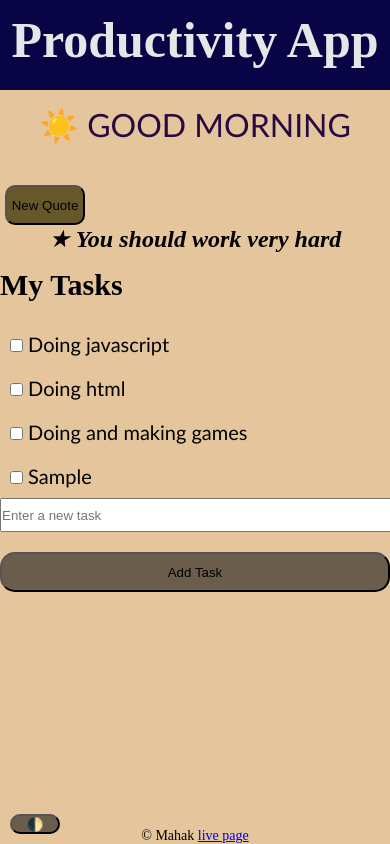
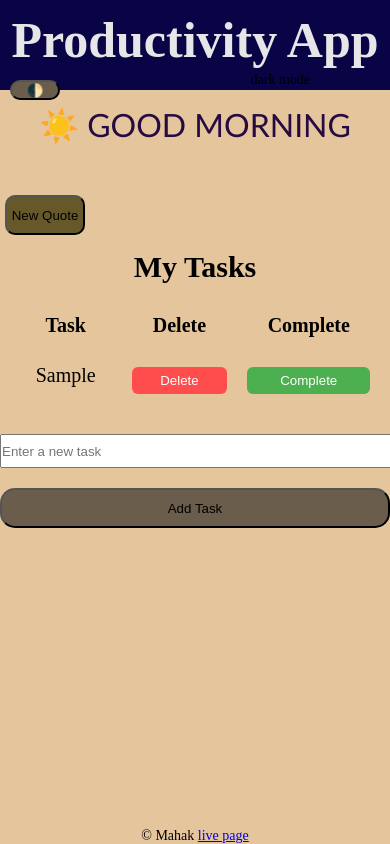
Before and after one commit to Mahak96/productivity-app-, a plain HTML site: page index.html in a window 390 px wide. Both pictures are taken after typing "Sample" into the empty fields and a click on the button "Add Task". Drawn offline with Linux system fonts and the light colour scheme.

Commit message:
Updated website

```diff
--- a/index.html
+++ b/index.html
@@ -9,33 +9,44 @@
 <body>
     <header>
     <h1> Productivity App </h1>
+    <br>
+  <p id="dark">dark mode</p>
+
+<button id="toggle">&#127763  </button>
+
     </header>
+
     <main>
     <section id="greeting">&#128075; Goood Morning Mahak
     </section>
     <section id="quotes">
-  <!-- <h2>Motivational Quote</h2> -->
-  <button id="new-quote">New Quote</button><p id="quote"> &#9733<b> You should work very hard</b></p>
+
+  <button id="new-quote">New Quote</button><p id="quote"> </p>
 
    </section>
 
-    <section id="task">
+    <section id="task" >
         <h2 >My Tasks</h2>
-        <ul id="list">
-        <li class="ti"><input type="checkbox" /> Doing javascript</li>
-        <li class="ti"> <input type="checkbox"/> Doing html</li>
-        <li class="ti"><input type="checkbox"/> Doing and making games</li>
-          </ul>
+       <table id="table">
+  <thead>
+    <tr>
+      <th>Task</th>
+      <th>Delete</th>
+      <th>Complete</th>
+    </tr>
+  </thead>
+  <tbody>
+  </tbody>
+</table>
+
   <input id="input" type="text" placeholder="Enter a new task" />
   <button id="taskbut" >Add Task</button>
 
 </section>
 <br>
-<section>
-<button id="toggle">&#127763  </button>
-</section>
+
 </main>
-        <footer>&copy; Mahak <a href="..."> live page</a></footer>
+        <footer>&copy; Mahak <a href="https://mahak96.github.io/productivity-app-/"> live page</a></footer>
 <script src="script.js"></script>
 </body>
 </html>
--- a/script.js
+++ b/script.js
@@ -4,7 +4,7 @@ let greeting = document.getElementById("greeting");
 let quote = document.getElementById("quote");
 let QuoteBtn = document.getElementById("new-quote");
 let input = document.getElementById("input");
-let list = document.getElementById("list");
+
 
 
 //greeting
@@ -41,19 +41,58 @@ function showRandomQuote() {
 QuoteBtn.addEventListener("click", showRandomQuote);
 
 // task add
-
+let tableBody = document.querySelector("#table tbody");
 let addBtn = document.getElementById("taskbut");
 
+
+
+let tasks = JSON.parse(localStorage.getItem("tasks")) || [];
+loadTasksFromStorage();
+
 addBtn.addEventListener("click", function () {
-  let li = document.createElement("li");
-  li.innerHTML = `<input type="checkbox" /> ${input.value}`;
-  list.appendChild(li);
+  let taskText = input.value.trim();
+  if (taskText === "") return;
+
+  let taskObj = { task: taskText, completed: false };
+  tasks.push(taskObj);
+  localStorage.setItem("tasks", JSON.stringify(tasks));
+
+  addTaskToTable(taskObj);
   input.value = "";
-  li.style.fontSize = "20px";
-  li.style.marginTop = "10px";
-  li.style.fontFamily = "'Trebuchet MS', 'Lucida Sans Unicode', 'Lucida Grande', 'Lucida Sans', Arial, sans-serif";
-  li.style.marginLeft = "10px";
 });
+
+function addTaskToTable(taskObj, index = tasks.length - 1) {
+  let newRow = document.createElement("tr");
+  newRow.innerHTML = `
+    <td class="${taskObj.completed ? 'completed' : ''}">${taskObj.task}</td>
+    <td><button class="delete-btn">Delete</button></td>
+    <td><button class="complete-btn">Complete</button></td>
+  `;
+  tableBody.appendChild(newRow);
+
+  // Delete Button
+  newRow.querySelector(".delete-btn").addEventListener("click", function () {
+    newRow.remove();
+    tasks.splice(index, 1);
+    localStorage.setItem("tasks", JSON.stringify(tasks));
+  });
+
+  // Complete Button
+  newRow.querySelector(".complete-btn").addEventListener("click", function () {
+    let taskCell = newRow.querySelector("td");
+    taskCell.classList.toggle("completed");
+
+    tasks[index].completed = !tasks[index].completed;
+    localStorage.setItem("tasks", JSON.stringify(tasks));
+  });
+}
+
+function loadTasksFromStorage() {
+  tasks.forEach((taskObj, index) => {
+    addTaskToTable(taskObj, index);
+  });
+}
+
 
 // dark mode
 
@@ -67,6 +106,9 @@ btn.addEventListener("click",()=>{
           taskSection.style.color = "white";
           quote.style.color="white";
           greeting.style.color="hsl(271, 18%, 69%)";
+          dark.style.color="white";
+          dark.innerText="light mode";
+
     }
     else {
         mode="light";
@@ -75,6 +117,11 @@ btn.addEventListener("click",()=>{
           taskSection.style.color = "black";
           quote.style.color="black";
           greeting.style.color="#270a42";
+            dark.style.color="black";
+          dark.innerText="dark mode";
+
     }
 });
- console.log(mode);
+
+localStorage.setItem("test", "hello");
+console.log(localStorage.getItem("test"));
--- a/style.css
+++ b/style.css
@@ -7,6 +7,7 @@ body{
     min-height: 100vh;
   display: flex;
   flex-direction: column;
+
 }
 
 main {
@@ -36,6 +37,9 @@ header{
     font-size: 1.5rem;
     margin-bottom: 15px;
 
+}
+#task{
+ text-align: center;
 }
 #new-quote{
     background-color: #675829;
@@ -83,13 +87,62 @@ background-color: #6A5D4C;
 height: 20px;
 width: 60px;
   position: fixed;
-  bottom: 5px;
+  top: 100px;
+  right: 5px;
    border-radius: 50px;
+}
+#dark{
+  color: black;
+   position: fixed;
+  top: 69px;
+  right: 70px;
+  font-size: 20px;
 
 }
+
 footer{
   text-align: right;
     }
+table {
+  margin: 20px auto;
+  border-collapse: collapse;
+  font-size: 18px;
+}
+
+th, td {
+  padding: 10px 20px;
+  text-align: center;
+}
+
+thead {
+  font-weight: bold;
+}
+.delete-btn {
+  background-color: #ff4d4d;
+  color: white;
+  border: none;
+  padding: 6px 12px;
+  border-radius: 6px;
+  cursor: pointer;
+}
+
+.complete-btn {
+  background-color: #4CAF50;
+  color: white;
+  border: none;
+  padding: 6px 12px;
+  border-radius: 6px;
+  cursor: pointer;
+}
+
+.delete-btn:hover,
+.complete-btn:hover {
+  opacity: 0.85;
+}
+.completed {
+  text-decoration: line-through;
+  color: gray;
+}
 
     @media (max-width: 600px) {
   header {
@@ -100,7 +153,7 @@ footer{
     font-size: 30px;
   }
 
-  #list {
+  #table {
     font-size: 20px;
   }
 
@@ -112,7 +165,7 @@ footer{
 
   #toggle {
     width: 50px;
-    bottom: 10px;
+    top:auto;
     left: 10px;
   }
 
@@ -120,4 +173,31 @@ footer{
     text-align: center;
     font-size: 14px;
   }
-}
+  table {
+    width: 95%;
+    font-size: 16px;
+  }
+
+  th, td {
+    padding: 10px;
+  }
+
+  #input {
+    width: 100%;
+  }
+
+  button {
+    width: 100%;
+    margin-top: 10px;
+  }
+ #toggle {
+    top: 70px;
+    right: 10px;
+  }
+
+  #dark {
+    top: 40px;
+    right: 80px;
+    font-size: 14px;
+  }
+    }
```
